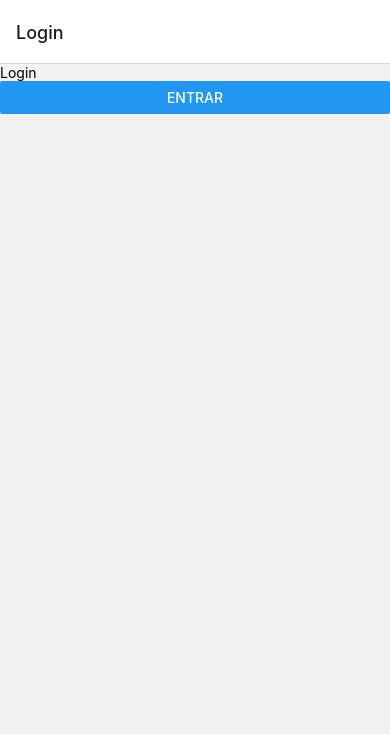
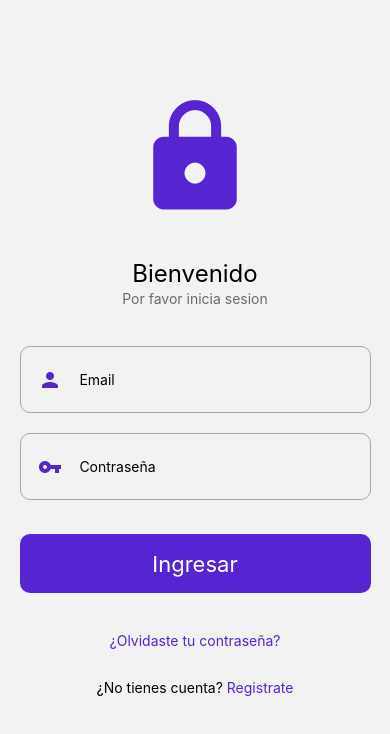
Before and after one commit to rigobertoalag/budget-portfolio, a React Native app: screen /Login in a window 390 px wide. Shown: the top 734 px of the page. Built offline with nearby package versions, Linux system fonts and the light colour scheme.

Commit message:
Login screen finish

```diff
--- a/App.js
+++ b/App.js
@@ -12,7 +12,7 @@ export default function App() {
   return (
     <NavigationContainer>
       {
-        <Stack.Navigator initialRouteName="Login">
+        <Stack.Navigator initialRouteName="Login" screenOptions={{ headerShown: false }}>
           <Stack.Screen name="Login" component={Login} />
           <Stack.Screen name="IndexBudget" component={IndexBudget} />
 
--- a/components/users/Login.jsx
+++ b/components/users/Login.jsx
@@ -1,14 +1,130 @@
 import React from "react";
-import { View, Text, Button } from "react-native";
+import { View, Text, TextInput, TouchableOpacity } from "react-native";
+import { MaterialIcons } from "@expo/vector-icons";
 
 export default function Login({ navigation }) {
   return (
-    <View>
-      <Text>Login</Text>
-      <Button
-        title="ENTRAR"
+    <View style={{ flex: 1, alignItems: "center" }}>
+      {/* ICON VIEW */}
+      <View
+        style={{
+          marginTop: "20%",
+          //   backgroundColor: "grey",
+          width: "60%",
+          height: 159,
+          justifyContent: "center",
+        }}
+      >
+        <MaterialIcons
+          name="lock"
+          size={125}
+          color="#5624D0"
+          style={{ alignSelf: "center" }}
+        />
+      </View>
+
+      {/* WELCOME MESSAGE */}
+      <View style={{ marginTop: "5%", marginBottom: "10%" }}>
+        <Text style={{ textAlign: "center", fontSize: 24, padding: "1.5%" }}>
+          Bienvenido
+        </Text>
+        <Text style={{ fontSize: 14, color: "#696969" }}>
+          Por favor inicia sesion
+        </Text>
+      </View>
+
+      {/* LOGIN INPUTS */}
+      <View style={{ alignItems: "center", height: "20%", width: "100%" }}>
+        {/* EMAIL */}
+        <View
+          style={{
+            flexDirection: "row",
+            alignItems: "center",
+            height: "40%",
+            width: "90%",
+            borderWidth: 1,
+            borderRadius: 10,
+            borderColor: "#a7a7a7",
+          }}
+        >
+          <MaterialIcons
+            name="person"
+            size={24}
+            color="#5624D0"
+            style={{ marginLeft: "5%" }}
+          />
+          <TextInput
+            //   onChangeText={onChangeNumber}
+            //   value={number}
+            placeholder="Email"
+            style={{
+              marginLeft: "5%",
+              height: "100%",
+              width: "100%",
+            }}
+          />
+        </View>
+
+        {/* PASS */}
+        <View
+          style={{
+            flexDirection: "row",
+            alignItems: "center",
+            height: "40%",
+            width: "90%",
+            borderWidth: 1,
+            borderRadius: 10,
+            borderColor: "#a7a7a7",
+            marginTop: "5%",
+          }}
+        >
+          <MaterialIcons
+            name="vpn-key"
+            size={24}
+            color="#5624D0"
+            style={{ marginLeft: "5%" }}
+          />
+          <TextInput
+            //   onChangeText={onChangeNumber}
+            //   value={number}
+            placeholder="Contraseña"
+            style={{
+              marginLeft: "5%",
+              height: "100%",
+              width: "100%",
+            }}
+          />
+        </View>
+      </View>
+
+      {/* LOGIN BUTTON */}
+      <TouchableOpacity
         onPress={() => navigation.navigate("IndexBudget")}
-      />
+        style={{
+          justifyContent: "center",
+          backgroundColor: "#5624D0",
+          width: "90%",
+          height: "7%",
+          borderRadius: 10,
+          marginTop: "5%",
+        }}
+      >
+        <Text style={{ color: "white", alignSelf: "center", fontSize: 22 }}>
+          Ingresar
+        </Text>
+      </TouchableOpacity>
+
+      <View style={{ marginTop: "10%", alignItems: "center" }}>
+        <View>
+          <Text style={{ color: "#5624D0", fontSize: 14 }}>
+            ¿Olvidaste tu contraseña?
+          </Text>
+        </View>
+        <View style={{ marginTop: "15%", flexDirection: "row" }}>
+          <Text style={{ fontSize: 14 }}>¿No tienes cuenta? </Text>
+          <Text style={{ color: "#5624D0", fontSize: 14 }}>Registrate</Text>
+        </View>
+      </View>
     </View>
   );
 }
```
